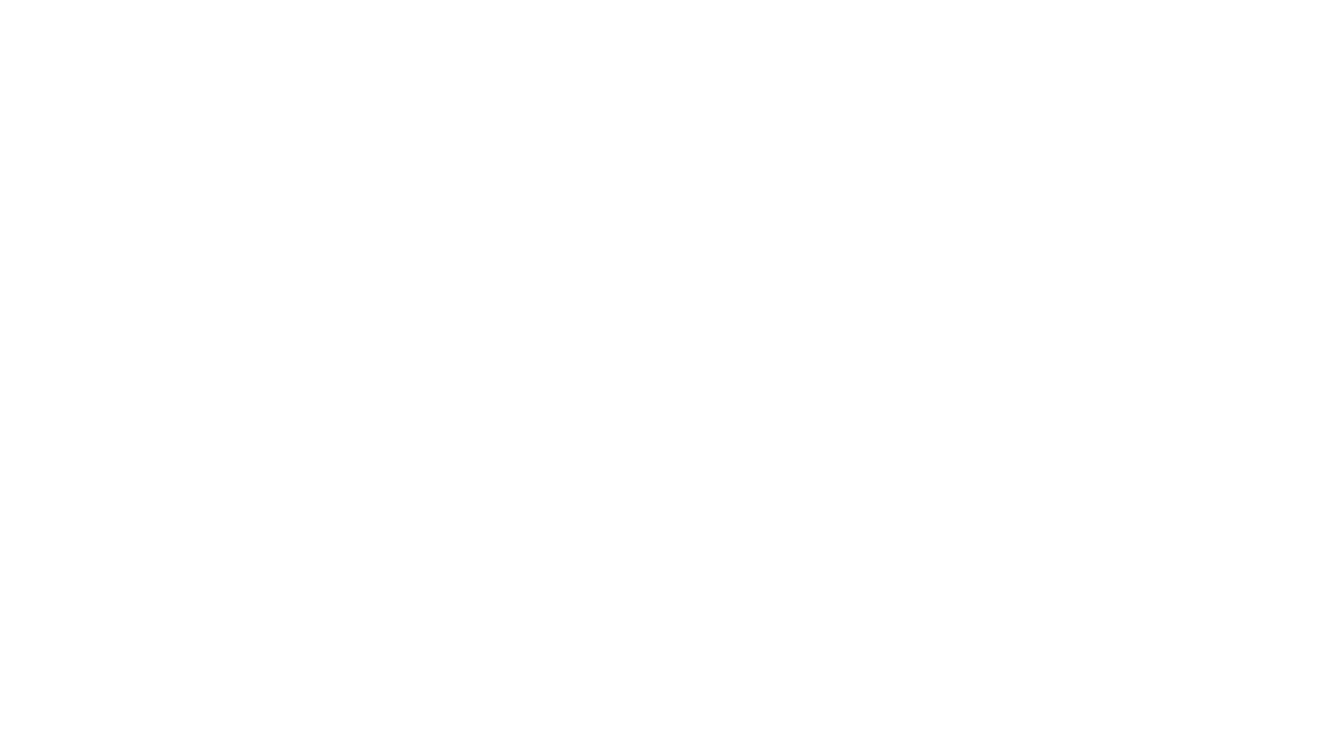
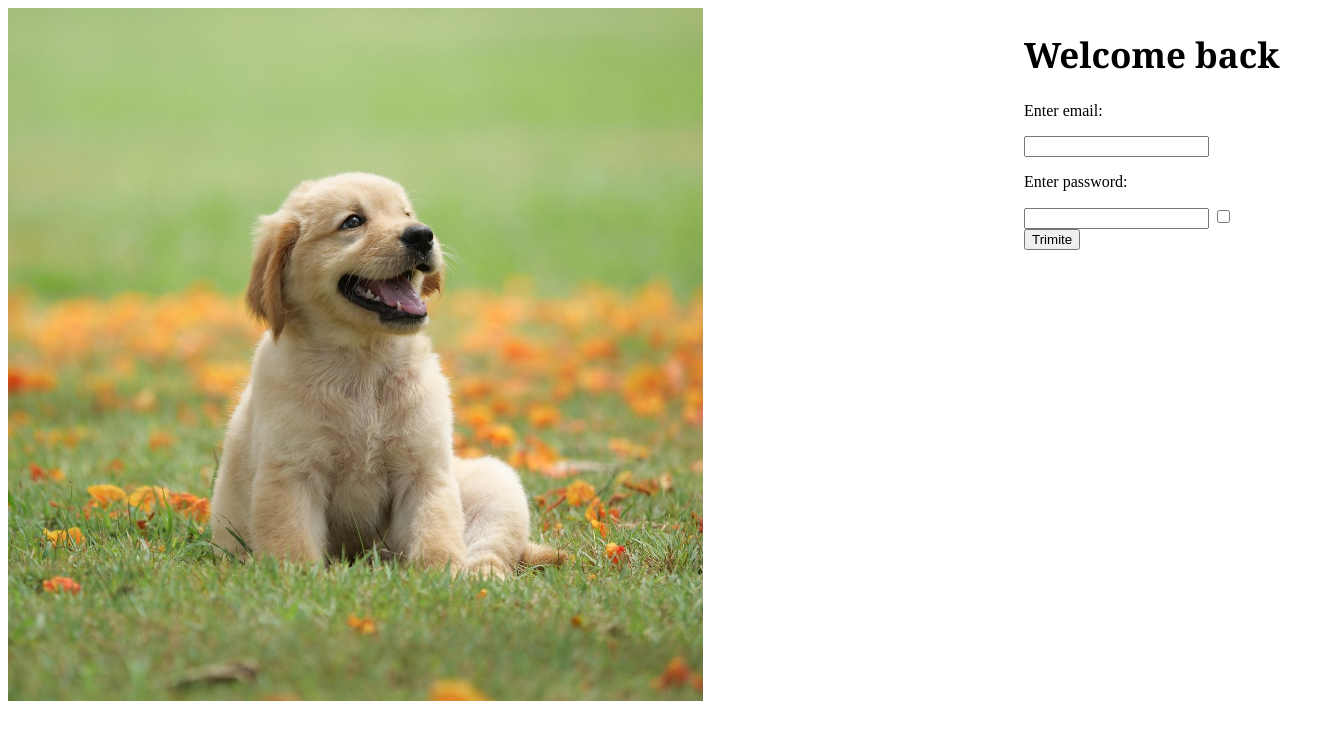
Before and after one commit to usermario4/curs3, a plain HTML site: page index.html in a window 1280 px wide. Shown: the whole page, 1340 px wide, since content can reach past the window. Drawn offline with Linux system fonts and the light colour scheme.

Commit message:
images and buttons

```diff
--- a/index.html
+++ b/index.html
@@ -9,7 +9,27 @@
 </head>
 <body>
     <div>
-        <div></div>
+        <div class="welcome">
+
+            <div class="welcome-image">
+            <img src="dog.jpg" alt="Welcome Dog">
+             </div>
+
+            <div class="welcome-login">
+                <div>
+                    <h1 class="text">Welcome back</h1>
+                    <div><p>Enter email:</p></div>
+                    <input type="email">
+                    <div>
+                        <p>Enter password:</p>
+                        <input type="password" >
+                        <input type="checkbox">
+                    </div>
+
+                    <button type="submit">Trimite</button>
+                </div>
+
+                    </div>
         <div>
             <div></div>
             <div></div>
--- a/style.css
+++ b/style.css
@@ -0,0 +1,27 @@
+body {
+    display: flex;
+    justify-content: center;
+}
+
+.welcome {
+    display: flex;
+   justify-content: center;
+    width: 50%;
+}
+
+.welcome-image {
+    width: 50%;
+}
+
+.welcome-image img {
+    width: 220%;
+}
+
+.welcome-login {
+    width: 50%;
+    position: relative ; left: 700px;
+}
+.text{
+    font-family: Cambria, Cochin, Georgia, Times, 'Times New Roman', serif;
+    font-size: 35px;
+}
```
Also changed, not shown: dog.jpg (added).
